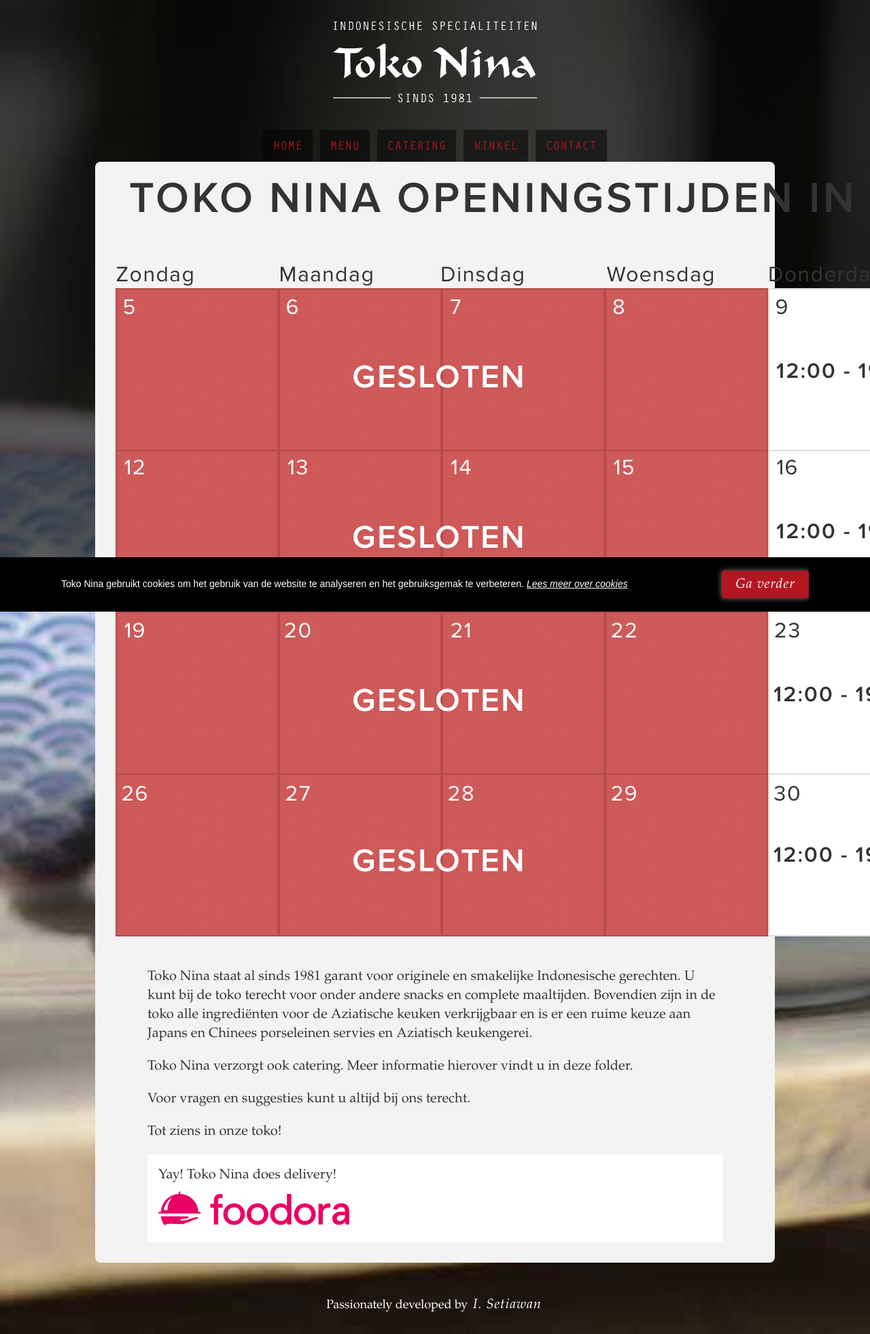
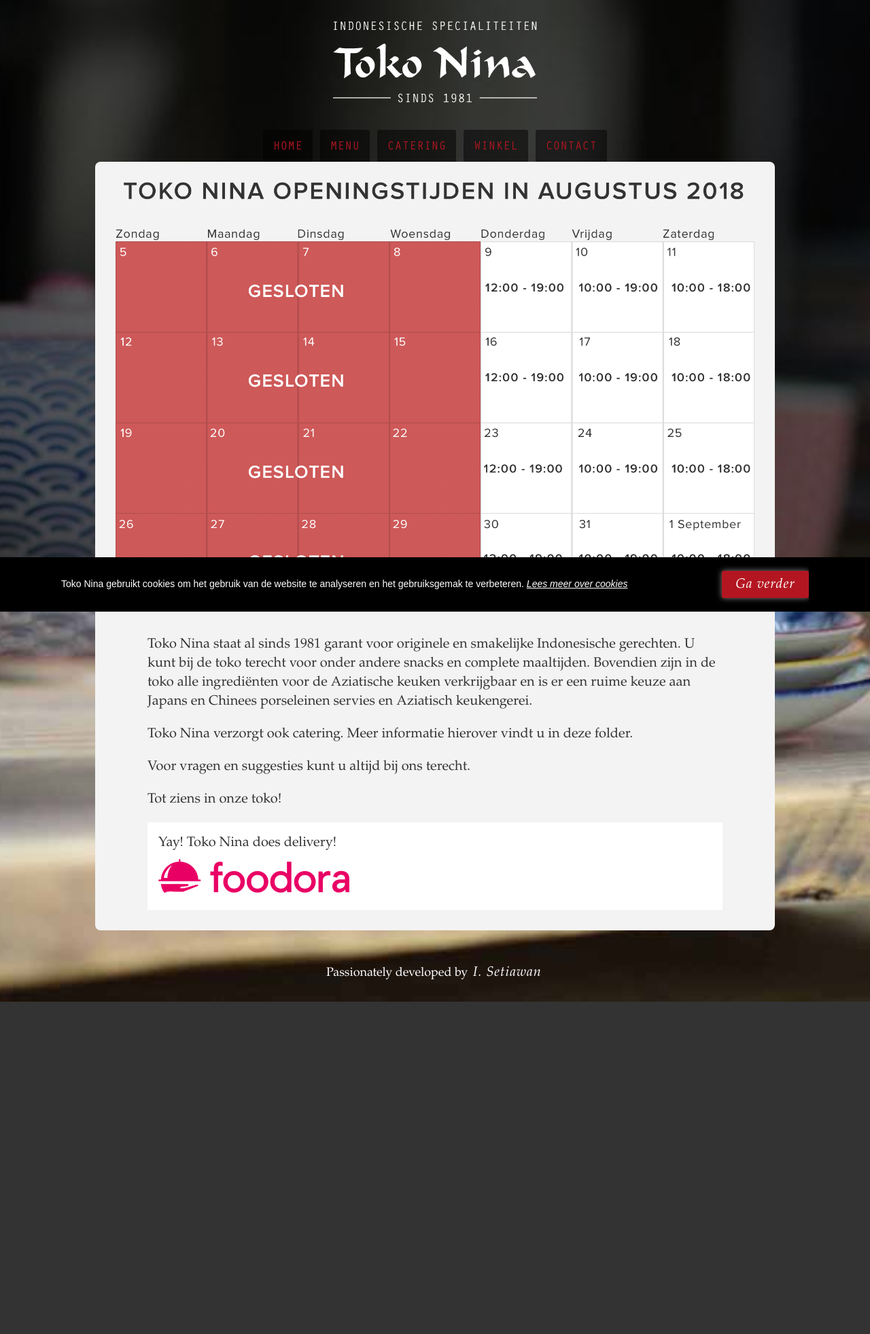
Before and after one commit to tokonina/tokonina.github.io, a Jekyll site: the page built from index.html, in a window 1280 px wide. Shown: the whole page at 68% size. Built offline with Jekyll 4.4.1, drawn with Linux system fonts in a browser that asks for light colours; after the commit the page ends 1474 px from its top, so only the background shows below that.

Commit message:
Tokonina max width image

```diff
--- a/index.html
+++ b/index.html
@@ -10,7 +10,7 @@
 >
   {% include header.html %}
   <article class="content-box">
-    <img src="/img/TokoNinaOpeningstijden2018.png" alt="Toko Nina openingstijden August 2018" style="margin-bottom: 16px;">
+    <img src="/img/TokoNinaOpeningstijden2018.png" alt="Toko Nina openingstijden August 2018" style="margin-bottom: 16px; max-width: 100%;">
 
     <div class="textbox">
       <p>Toko Nina staat al sinds 1981 garant voor originele en smakelijke Indonesische gerechten. U kunt bij de toko terecht voor onder andere snacks en complete maaltijden. Bovendien zijn in de toko alle ingrediënten voor de Aziatische keuken verkrijgbaar en is er een ruime keuze aan Japans en Chinees porseleinen servies en Aziatisch keukengerei.
```
Also changed, not shown: 1 other file.
